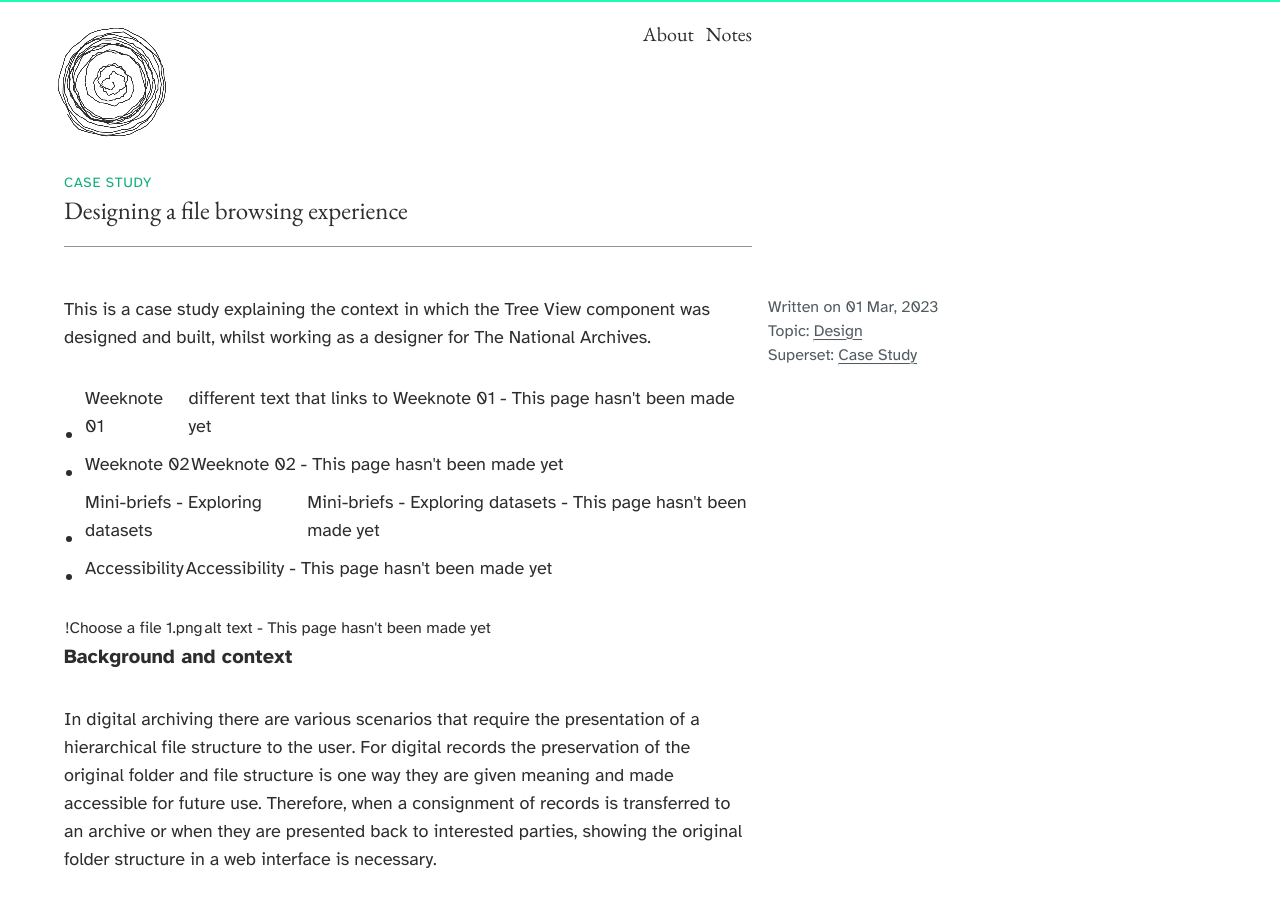
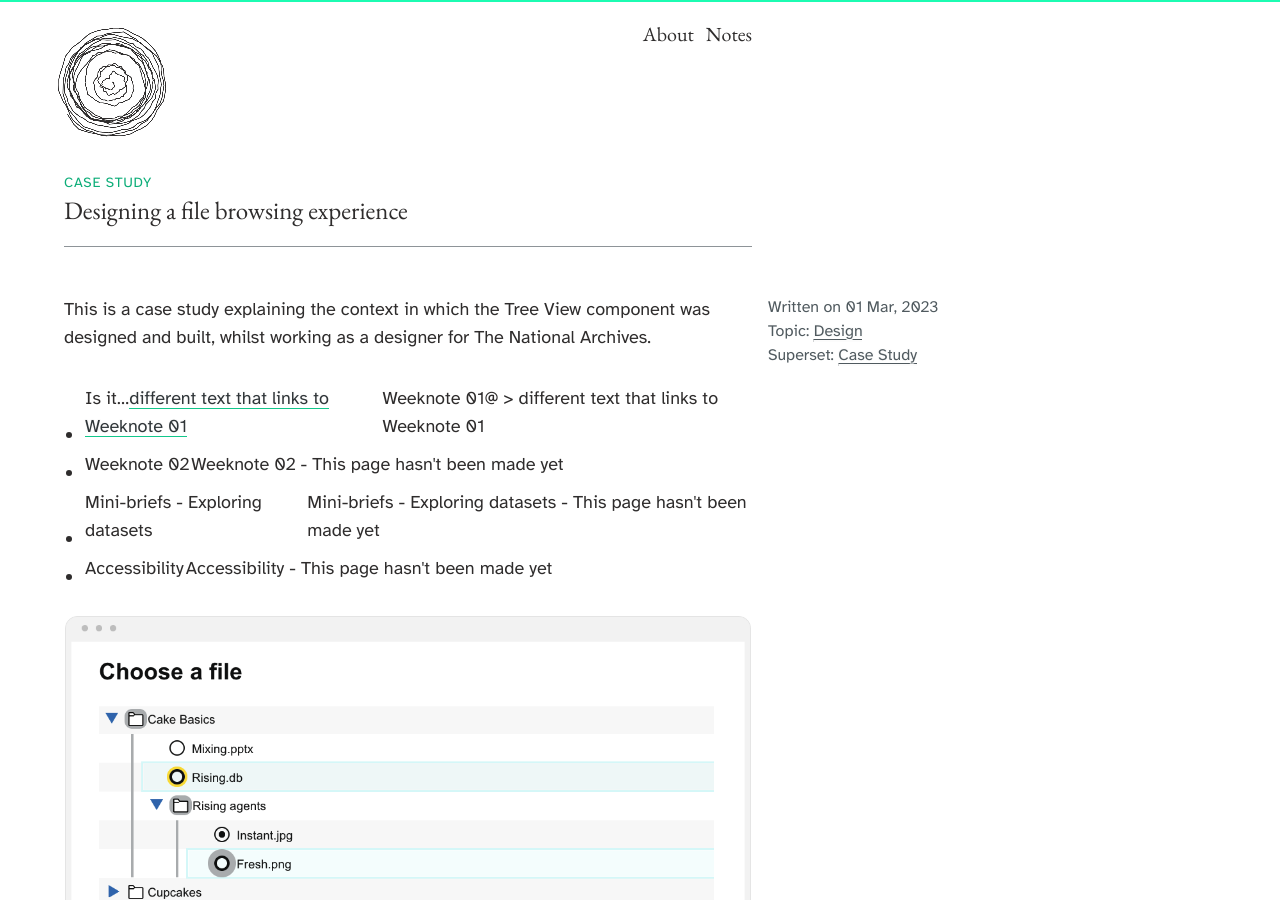
Before and after one commit to garethfoote/gfoote, a Jekyll site: the page built from collections/_writing/Designing a file browsing experience.md, in a window 1280 px wide and 900 px high. Built offline with Jekyll 4.4.1, drawn with Linux system fonts in a browser that asks for light colours; some of the changed text lies outside the part shown.

Commit message:
PUSH NOTE : Designing a file browsing experience.md

```diff
--- a/collections/_writing/Designing a file browsing experience.md
+++ b/collections/_writing/Designing a file browsing experience.md
@@ -14,12 +14,12 @@
 
 This is a case study explaining the context in which the Tree View component was designed and built, whilst working as a designer for The National Archives.
 
-- [[Weeknote 01|different text that links to Weeknote 01]]
+- Is it...[[Weeknote 01@#different text that links to Weeknote 01|Weeknote 01@ > different text that links to Weeknote 01]]
 - [[Weeknote 02|Weeknote 02]]
 - [[Mini-briefs - Exploring datasets|Mini-briefs - Exploring datasets]]
 - [[Accessibility|Accessibility]]
 
-![[Choose a file 1.png|alt text]]
+![[Choose a file 1.png@#alt text|Choose a file 1.png@ > alt text]]
 
 ## Background and context
 In digital archiving there are various scenarios that require the presentation of a hierarchical file structure to the user. For digital records the preservation of the original folder and file structure is one way they are given meaning and made accessible for future use. Therefore, when a consignment of records is transferred to an archive or when they are presented back to interested parties, showing the original folder structure in a web interface is necessary.
```
Also changed, not shown: other parts of collections/_writing/Designing a file browsing experience.md (+1 -1 lines).
